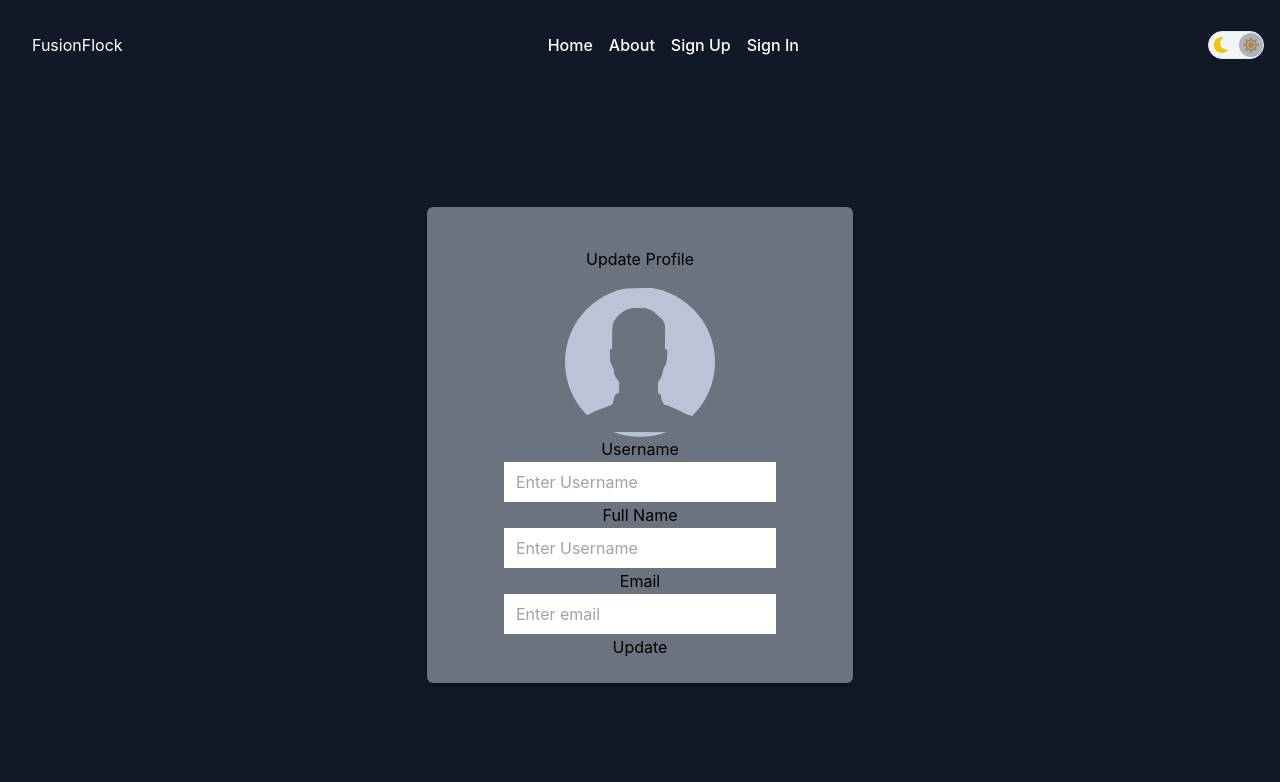
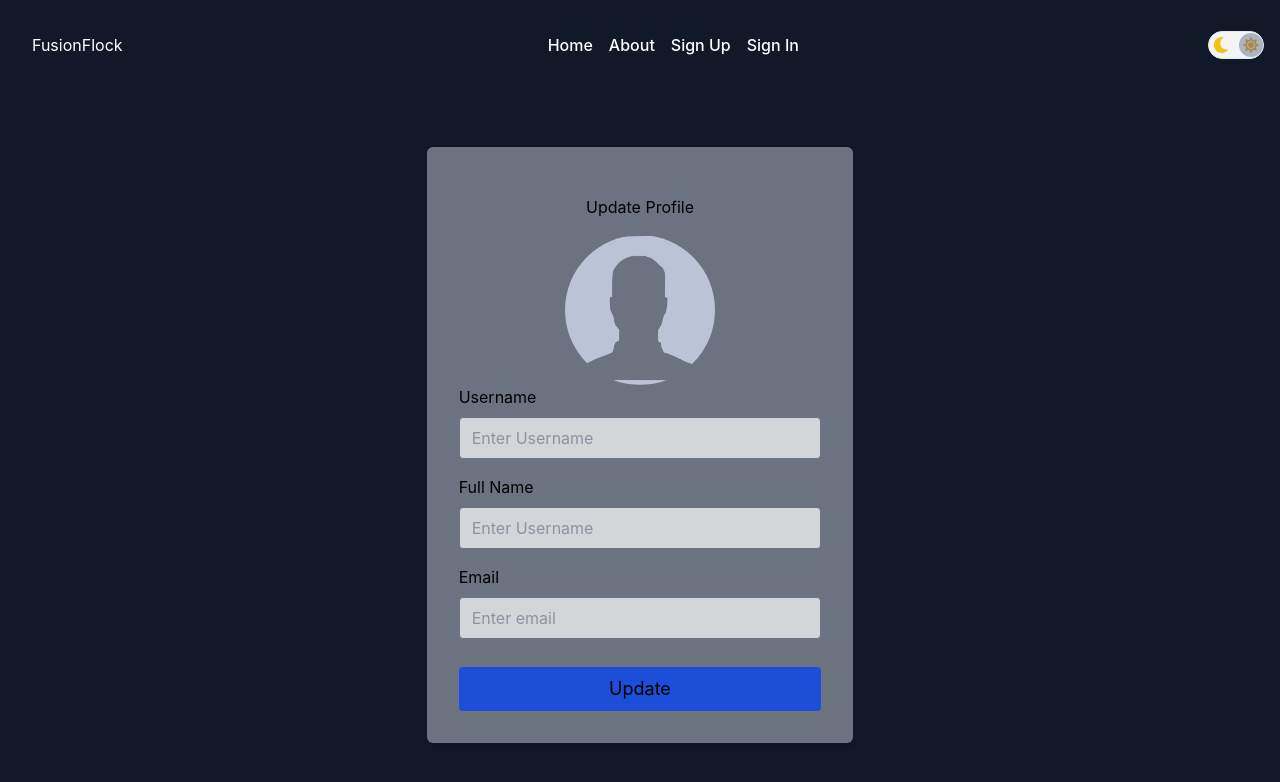
Before and after one commit to anamika7153/Social-media-app, a React (Create React App) app in the folder fusionflock/: page /api/users/1 in a window 1280 px wide. Shown: the top 782 px of the page. Built offline with nearby package versions, Linux system fonts and the light colour scheme.

Commit message:
profile ui

```diff
--- a/fusionflock/src/pages/UserProfile.jsx
+++ b/fusionflock/src/pages/UserProfile.jsx
@@ -66,7 +66,7 @@ const UserProfile = () => {
         className="w-full bg-gray-100 dark:bg-gray-900"
       >
         <div className="min-h-full flex  mx-auto items-center justify-end">
-          <div className="flex flex-col p-6 items-center justify-center bg-white text-black dark:text-dimWhite dark:bg-gray-500 shadow-md rounded-md h-1/2 w-1/3  mx-auto">
+          <div className="flex flex-col p-8 items-center justify-center bg-white text-black dark:text-dimWhite dark:bg-gray-500 shadow-md rounded-md h-1/2 w-1/3  mx-auto">
             <h2 className="my-4">Update Profile</h2>
             <div className="w-[150px] h-[150px] flex items-center">
               <img
@@ -76,10 +76,13 @@ const UserProfile = () => {
                 loading="lazy"
               />
             </div>
+            <div className="flex flex-col w-full">
+              <div className="mb-4 flex flex-col">
                 <label htmlFor="username" className="">
                   Username
                 </label>
                 <input
+                  className="rounded opacity-70 mt-2"
                   value={data.username}
                   type="text"
                   id="username"
@@ -88,10 +91,13 @@ const UserProfile = () => {
                   onChange={handleChange}
                   onKeyDown={handleKeyDown}
                 />
+              </div>
+              <div className="mb-4 flex flex-col">
                 <label htmlFor="fullName" className="">
                   Full Name
                 </label>
                 <input
+                  className="rounded opacity-70 mt-2"
                   value={data.fullName}
                   type="text"
                   id="fullName"
@@ -100,10 +106,13 @@ const UserProfile = () => {
                   onChange={handleChange}
                   onKeyDown={handleKeyDown}
                 />
+              </div>
+              <div className="mb-4 flex flex-col">
                 <label htmlFor="email" className="">
                   Email
                 </label>
                 <input
+                  className="rounded opacity-70 mt-2"
                   value={data.email}
                   type="email"
                   id="email"
@@ -112,11 +121,10 @@ const UserProfile = () => {
                   onChange={handleChange}
                   onKeyDown={handleKeyDown}
                 />
-            {/* <h3 className="mt-8">{data.username}</h3>
-            <h3 className="mt-2">{data.fullName}</h3>
-            <h3 className="mt-2">{data.email}</h3> */}
+              </div>
+            </div>
             <button
-              className="text-black rounded focus:outline-none"
+              className="text-black rounded focus:outline-none bg-blue-700 w-full mt-3 p-2 text-lg"
               onClick={handleSubmit}
             >
               Update
```
Lines whose indentation alone changed are shown as unchanged.
